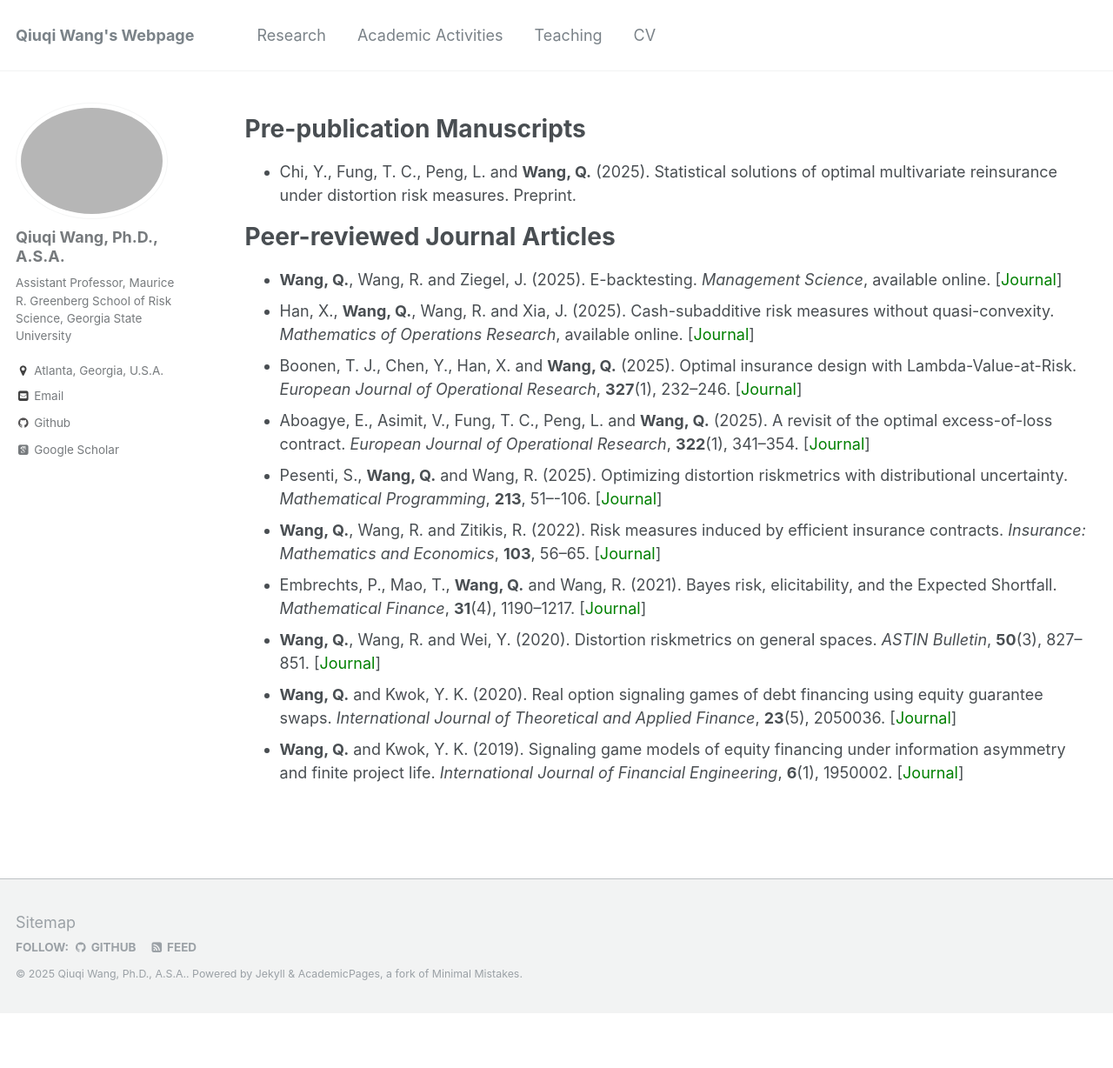
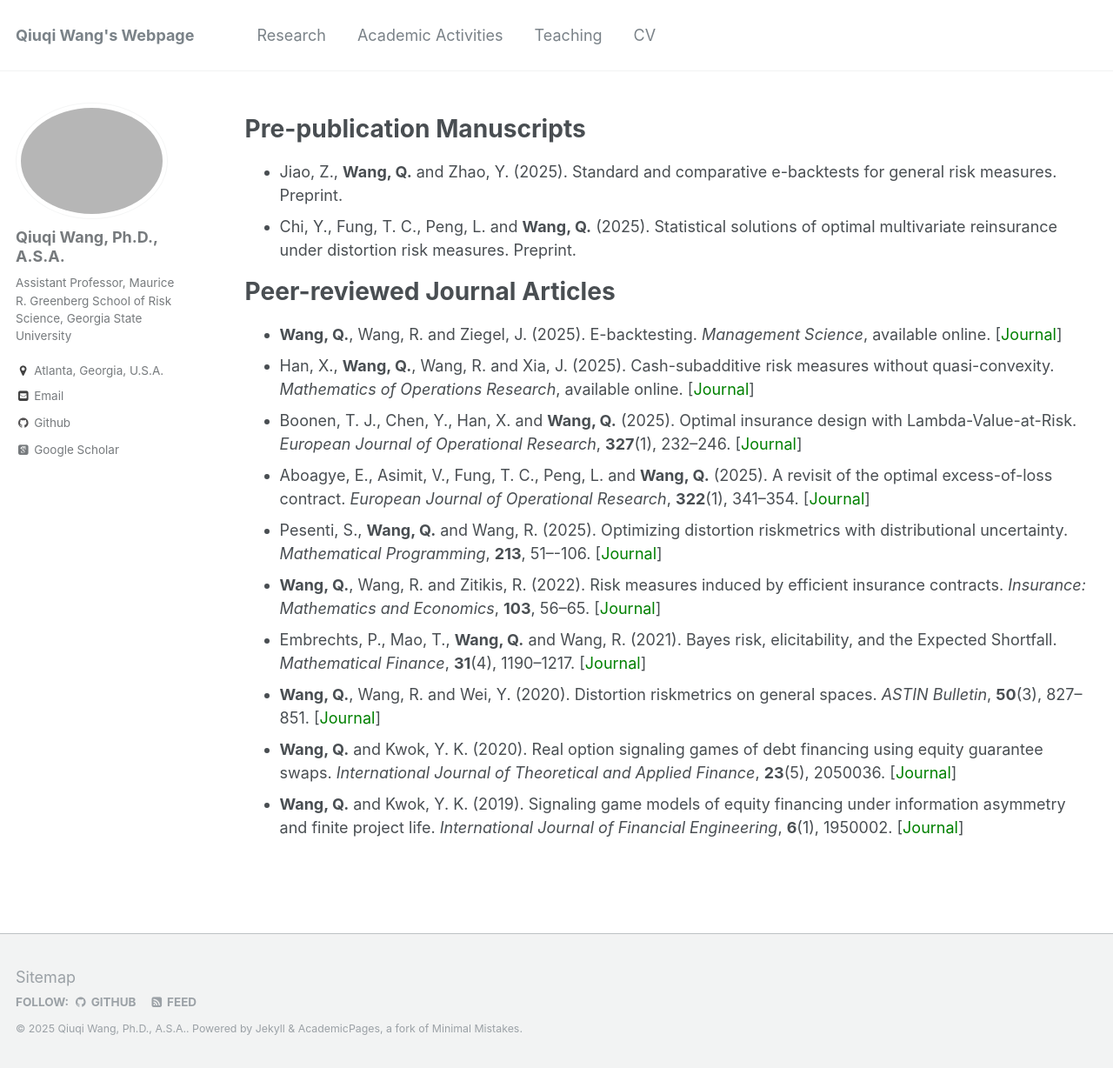
Before and after one commit to qwangan/qwangan.github.io, a Jekyll site: the page built from _pages/publications.md, in a window 1280 px wide and 1228 px high. Shown: the whole window at 87% size. Built offline with Jekyll 4.4.1, drawn with Linux system fonts in a browser that asks for light colours; some web fonts are replaced.

Commit message:
Update publications.md

```diff
--- a/_pages/publications.md
+++ b/_pages/publications.md
@@ -7,6 +7,7 @@ author_profile: true
 
 # Pre-publication Manuscripts
 
+* Jiao, Z., **Wang, Q.** and Zhao, Y. (2025). Standard and comparative e-backtests for general risk measures. Preprint.
 * Chi, Y., Fung, T. C., Peng, L. and **Wang, Q.** (2025). Statistical solutions of optimal multivariate reinsurance under distortion risk measures. Preprint.
 
 # Peer-reviewed Journal Articles
```
